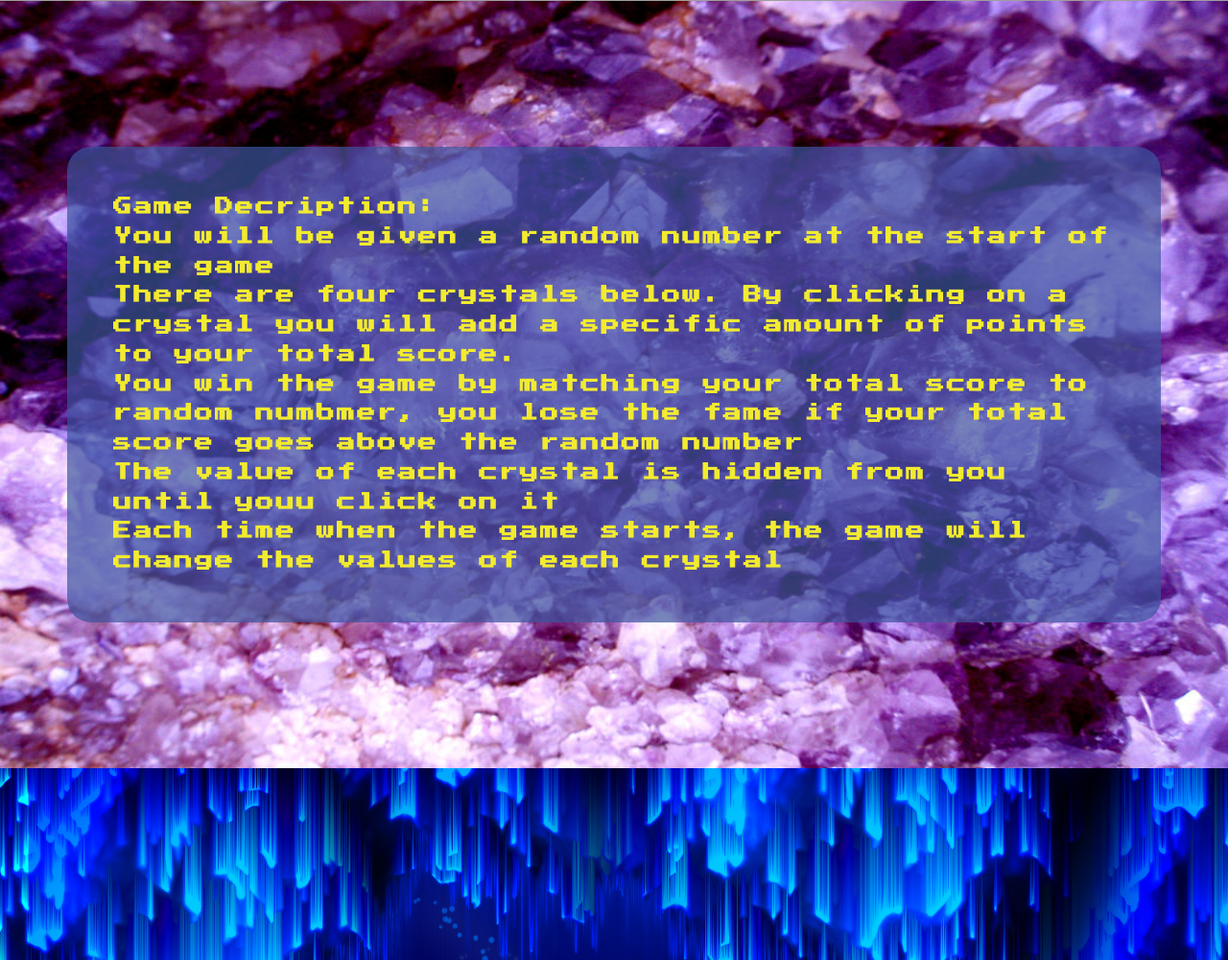
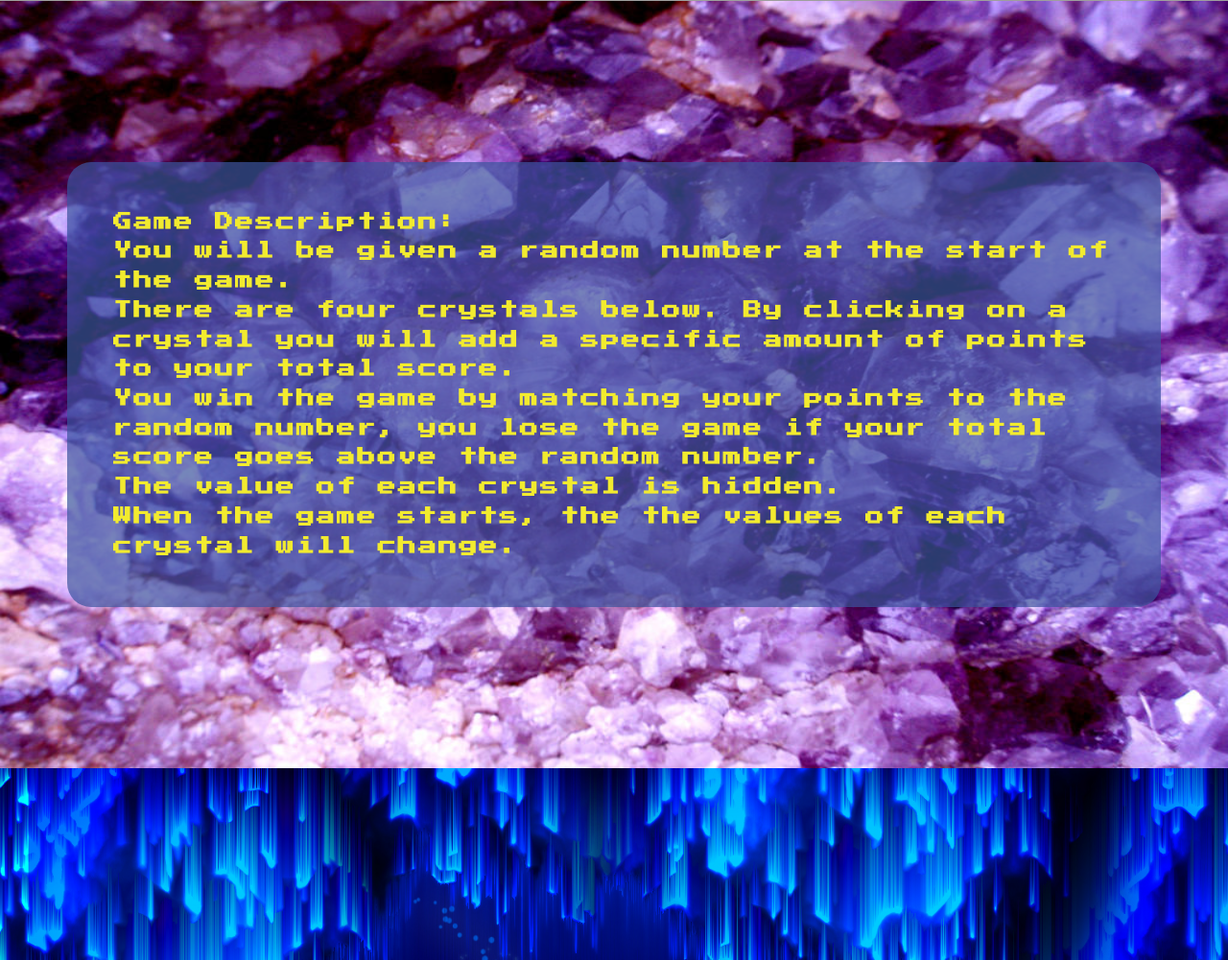
Before and after one commit to kqarlos/CrystalCollector, a plain HTML site: page index.html in a window 1280 px wide. Shown: the part 799-1800 px from the top of the page at 96% size. Drawn offline with nearby package versions, Linux system fonts and the light colour scheme; grey boxes are pictures that could not be loaded.

Commit message:
updates instruction text

```diff
--- a/index.html
+++ b/index.html
@@ -38,15 +38,14 @@
         <div class="container d-flex align-items-center justify-content-center">
             <div class="row py-4">
                 <div class="col-12 p-5" id="instructions-text">
-                    <p>Game Decription:</p>
-                    <p>You will be given a random number at the start of the game</p>
+                    <p>Game Description:</p>
+                    <p>You will be given a random number at the start of the game.</p>
                     <p>There are four crystals below. By clicking on a crystal you will add a specific amount of points
-                        to
-                        your total score.</p>
-                    <p>You win the game by matching your total score to random numbmer, you lose the fame if your total
-                        score goes above the random number</p>
-                    <p>The value of each crystal is hidden from you until youu click on it</p>
-                    <p>Each time when the game starts, the game will change the values of each crystal</p>
+                        to your total score.</p>
+                    <p>You win the game by matching your points to the random number, you lose the game if your total
+                        score goes above the random number.</p>
+                    <p>The value of each crystal is hidden.</p>
+                    <p>When the game starts, the the values of each crystal will change.</p>
                 </div>
             </div>
         </div>
```
